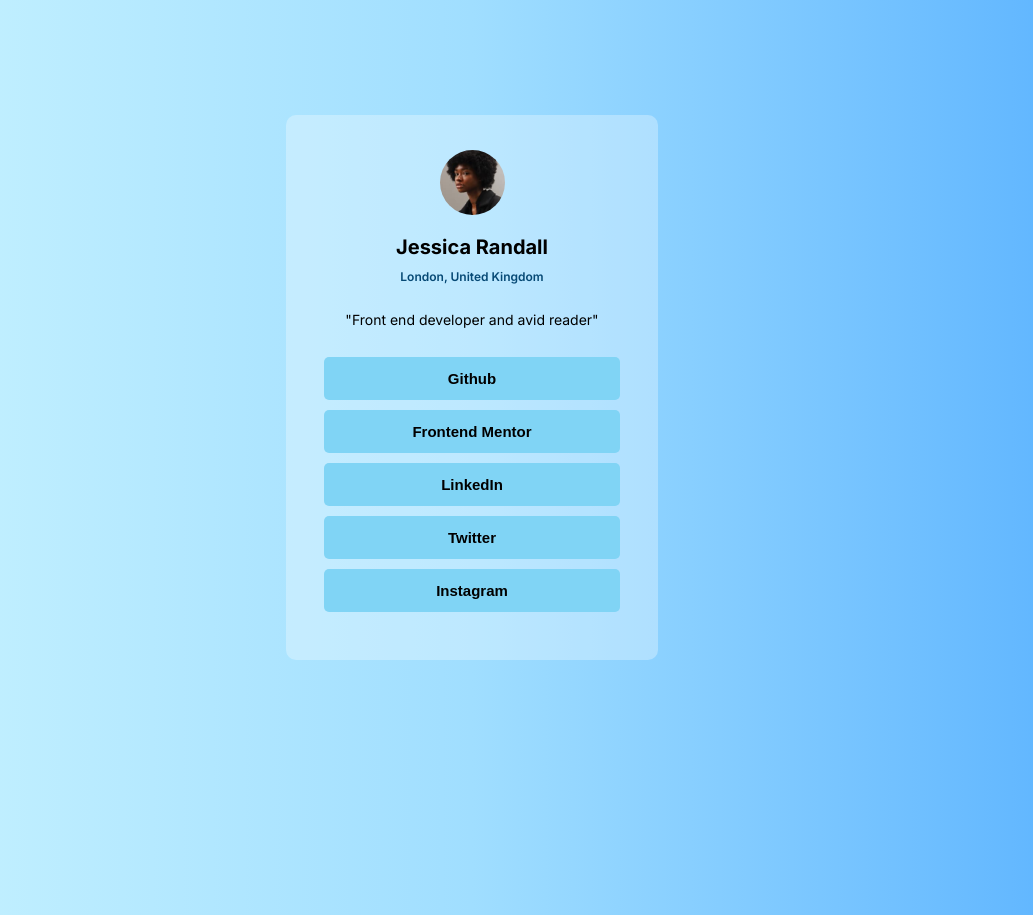
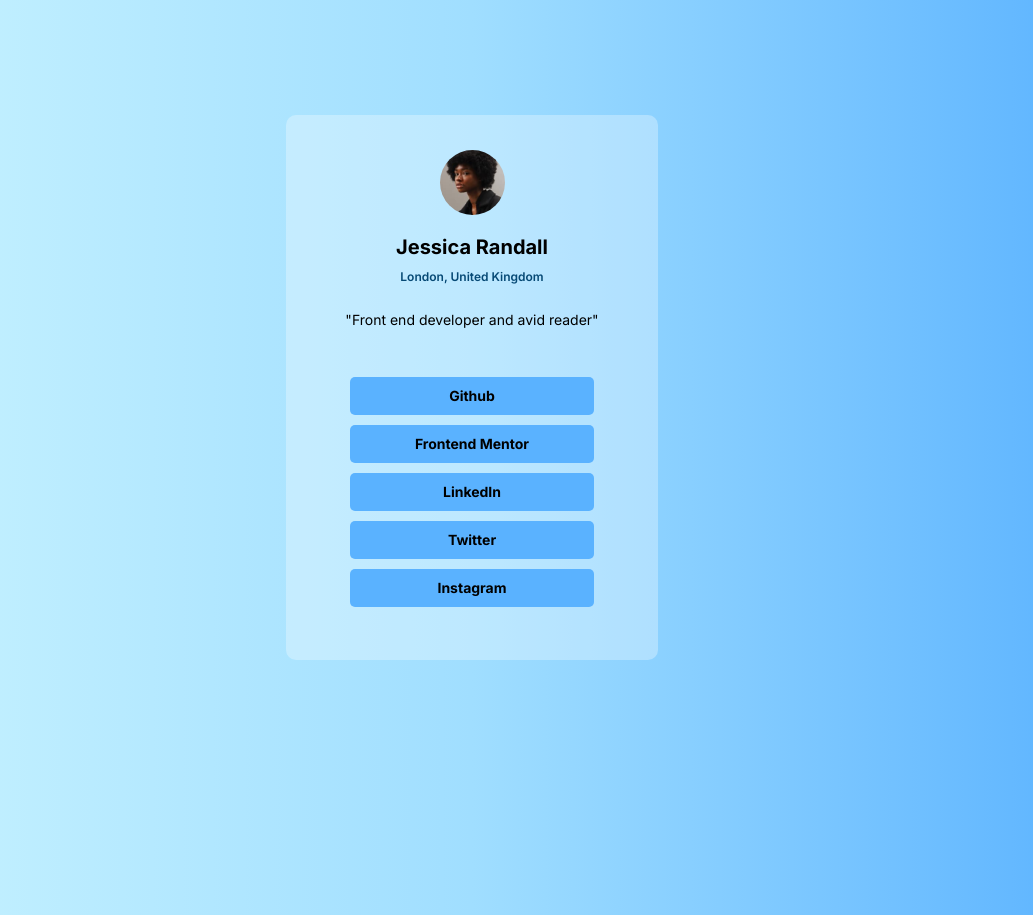
Before and after one commit to RachelAbit/Social-Links, a plain HTML site: page index.html in a window 1280 px wide. Shown: the whole page, without its empty margins (168-1201 px from the left). Drawn offline with Linux system fonts and the light colour scheme.

Commit message:
new changes

```diff
--- a/index.html
+++ b/index.html
@@ -23,11 +23,11 @@
                 <p>"Front end developer and avid reader"</p>
 
                 <div class="buttons">
-                    <button><a href="#" target="_self" rel="noopener noreferrer">Github</a></button>
-                    <button><a href="#" target="_self" rel="noopener noreferrer">Frontend Mentor</a></button>
-                    <button><a href="#" target="_self" rel="noopener noreferrer">LinkedIn</a></button>
-                    <button><a href="#" target="_self" rel="noopener noreferrer">Twitter</a></button>
-                    <button><a href="#" target="_self" rel="noopener noreferrer">Instagram</a></button>
+                    <a href="#" target="_self" rel="noopener noreferrer" class="btn">Github</a>
+                    <a href="#" target="_self" rel="noopener noreferrer" class="btn">Frontend Mentor</a>
+                    <a href="#" target="_self" rel="noopener noreferrer" class="btn">LinkedIn</a>
+                    <a href="#" target="_self" rel="noopener noreferrer" class="btn">Twitter</a>
+                    <a href="#" target="_self" rel="noopener noreferrer" class="btn">Instagram</a>
                 </div>
             </div>
         </div>
--- a/styles/style.css
+++ b/styles/style.css
@@ -43,30 +43,31 @@ p{
     font-size: clamp(12px, 2vw, 14px);
     margin-top: 30px;
 }
+.buttons{
+    display: flex;
+    flex-direction: column;
+    gap: 10px;
+    margin-top: 50px;
+}
 a{
     text-decoration: none;
     color: black;
 }
-.buttons{
-    display: flex;
-    flex-direction: column;
-    gap: 10px;
-    margin-top: 30px;
+.btn{
+    background-color: #5AB2FF;
+    padding: 12px 22px;
+    text-align: center;
+    font-size: clamp(10px, 2vw, 14px);
+    width: min(200px, 250px);
+    border-radius: 5px;
+    transition: .15s;
+    font-weight: 700;
+
 }
-button{
-    padding: 13px 88px;
-    border: none;
-    font-weight: 600;
-    border-radius: 5px;
-    background-color: rgb(128, 212, 245);
-    cursor: pointer;
-    transition: .14s;
-    font-size: clamp(11px, 2vw, 15px);
-}
-button:hover{
+.btn:hover{
     background-color: white;
 }
-button:focus{
+.btn:focus{
+    border: 1px solid rgb(6, 73, 117);
     background-color: transparent;
-    border: 1px solid rgb(18, 123, 192);
 }
```
